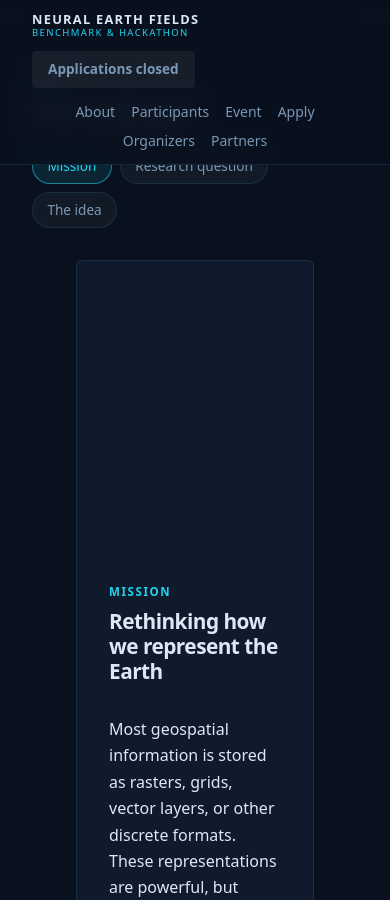
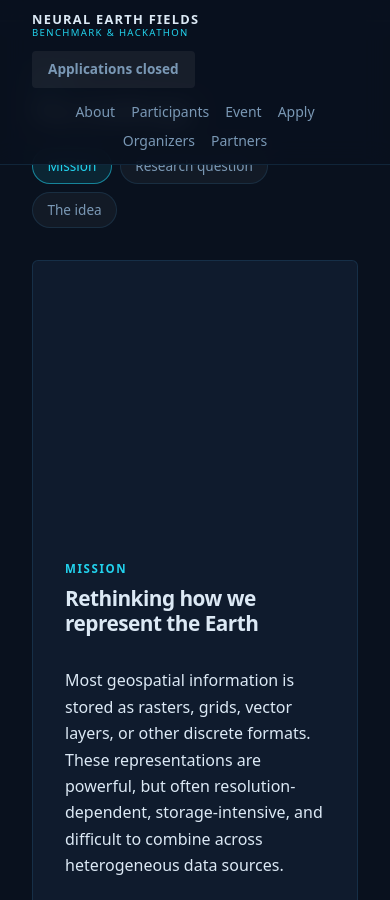
Before and after one commit to neuralearthfields/neuralearthfields.github.io, a Jekyll site: the page built from index.md, in a window 390 px wide and 900 px high, scrolled down 846 px. Built offline with Jekyll 4.4.1, drawn with Linux system fonts in a browser that asks for light colours.

Commit message:
fix phone layout

```diff
--- a/assets/css/main.scss
+++ b/assets/css/main.scss
@@ -1060,7 +1060,29 @@ p { margin: 0; }
     font-size: 0.78rem;
   }
 
-  .carousel-stage { gap: 0.5rem; }
+  /* Arrows move below the card so it gets the full width */
+  .carousel-stage {
+    grid-template-columns: 1fr 1fr;
+    gap: 0.75rem 4rem;
+  }
+
+  .carousel-track {
+    grid-column: 1 / -1;
+    grid-row: 1;
+  }
+
+  .carousel-button { grid-row: 2; }
+  .carousel-button[data-direction="-1"] { justify-self: end; }
+  .carousel-button[data-direction="1"] { justify-self: start; }
+
+  /* Participant counter sits between the arrows */
+  .carousel-status {
+    top: auto;
+    bottom: 0;
+    margin: 0;
+    line-height: 2.25rem;
+    pointer-events: none;
+  }
 
   .carousel-button {
     width: 2.25rem;
```
